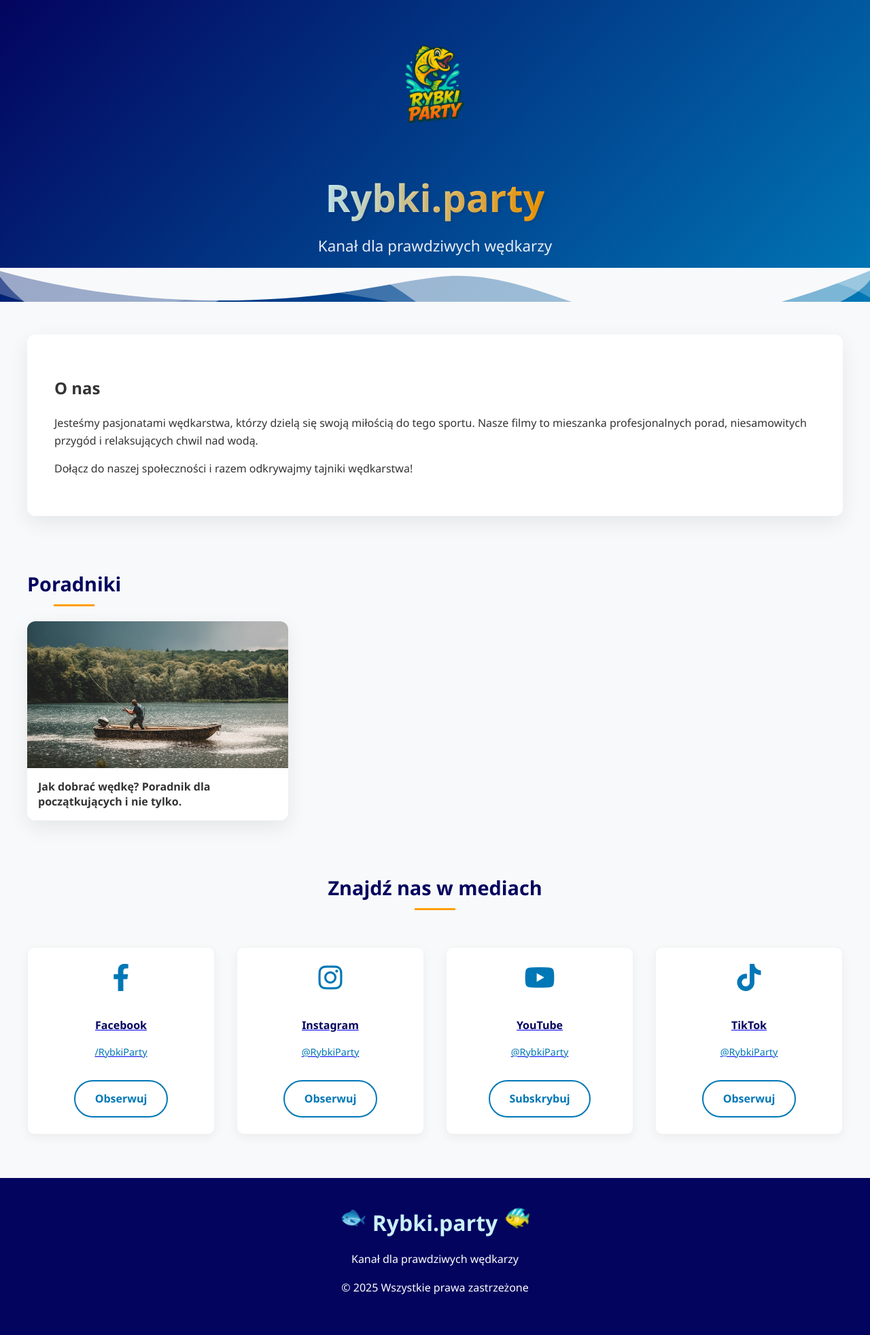
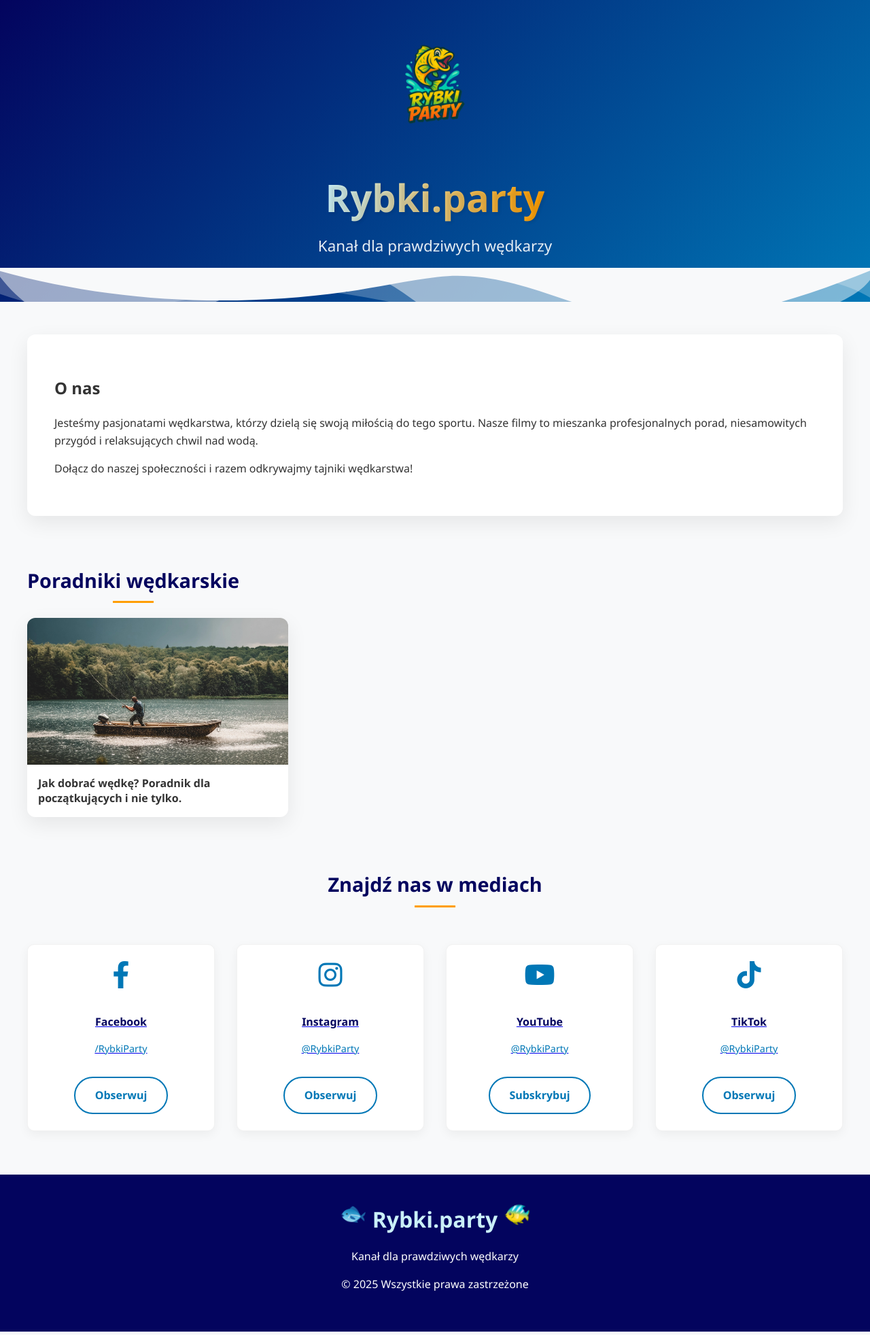
Before and after one commit to hikesilent/rybkiparty, a Jekyll site: the page built from index.md, in a window 1280 px wide. Shown: the whole page at 68% size. Built offline with Jekyll 4.4.1, drawn with Linux system fonts in a browser that asks for light colours.

Commit message:
Add files via upload

```diff
--- a/_includes/posts-section.html
+++ b/_includes/posts-section.html
@@ -1,6 +1,15 @@
 <div class="posts-section">
+    {% if include.title %}
+    <h2 class="social-title">{{ include.title }}</h2>
+    {% endif %}
+
     <div class="posts-grid">
-        {% for post in site.categories.Poradniki limit:6 %}
+        {% assign posts_to_show = site.posts %}
+        {% if include.category %}
+            {% assign posts_to_show = site.categories[include.category] %}
+        {% endif %}
+
+        {% for post in posts_to_show limit: include.limit | default: 6 %}
         <a href="{{ post.url }}" class="post-card">
             <div class="post-image-link">
                 <img src="{{ post.image | default: '/assets/images/default.jpg' }}"
@@ -91,10 +100,6 @@
         grid-template-columns: repeat(2, 1fr);
         gap: 1rem;
     }
-
-    .posts-section {
-        padding: 1rem;
-    }
 }
 
 @media (max-width: 480px) {
--- a/index.md
+++ b/index.md
@@ -9,7 +9,10 @@
     <p>Dołącz do naszej społeczności i razem odkrywajmy tajniki wędkarstwa!</p>
 </div>
 
-<h3 class="social-title">Poradniki</h3>
-{% include posts-section.html %}
+{% include posts-section.html
+   title="Poradniki wędkarskie"
+   category="Poradniki"
+   limit=6
+%}
 
 {% include social.html %}
```
